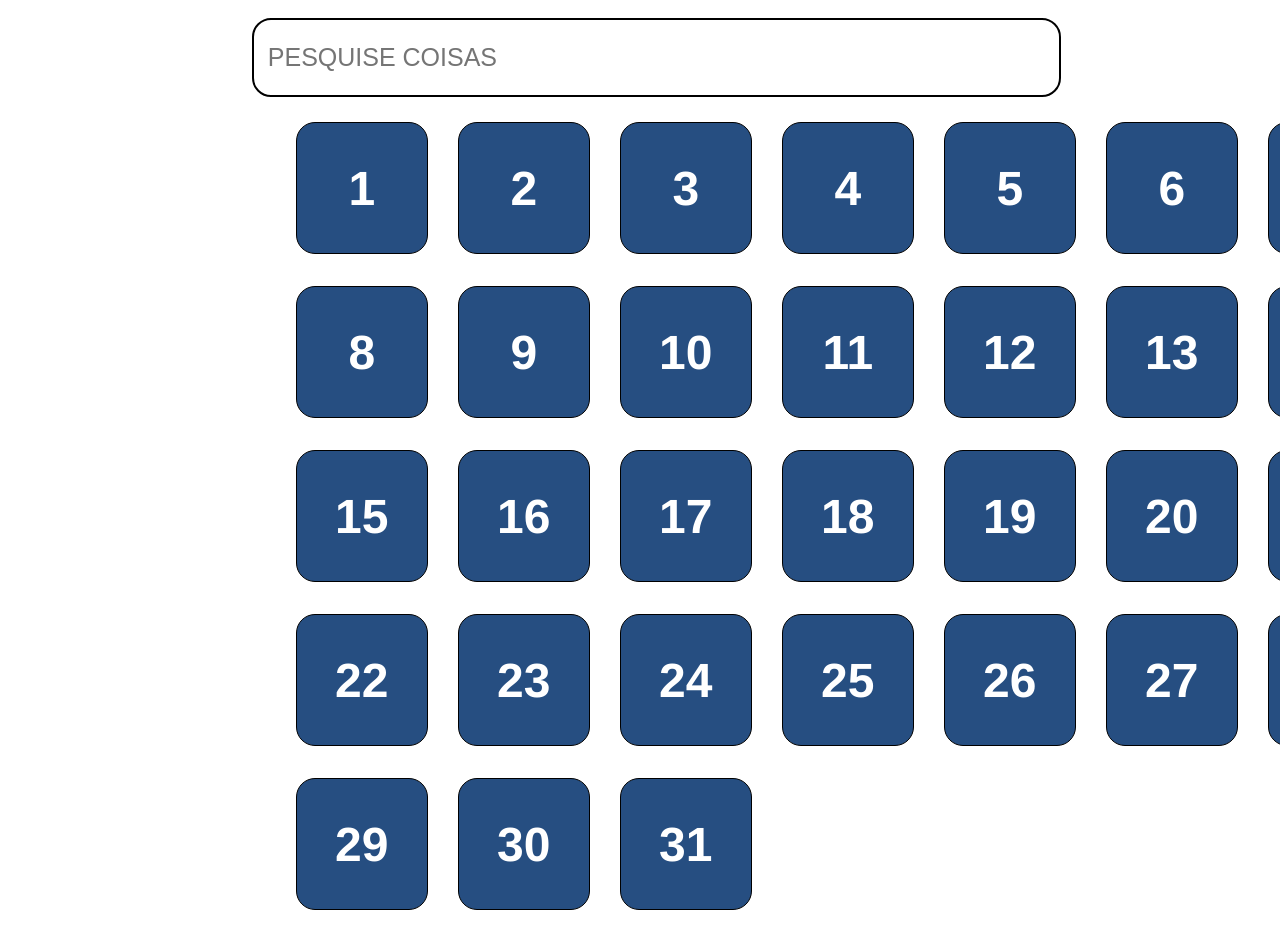
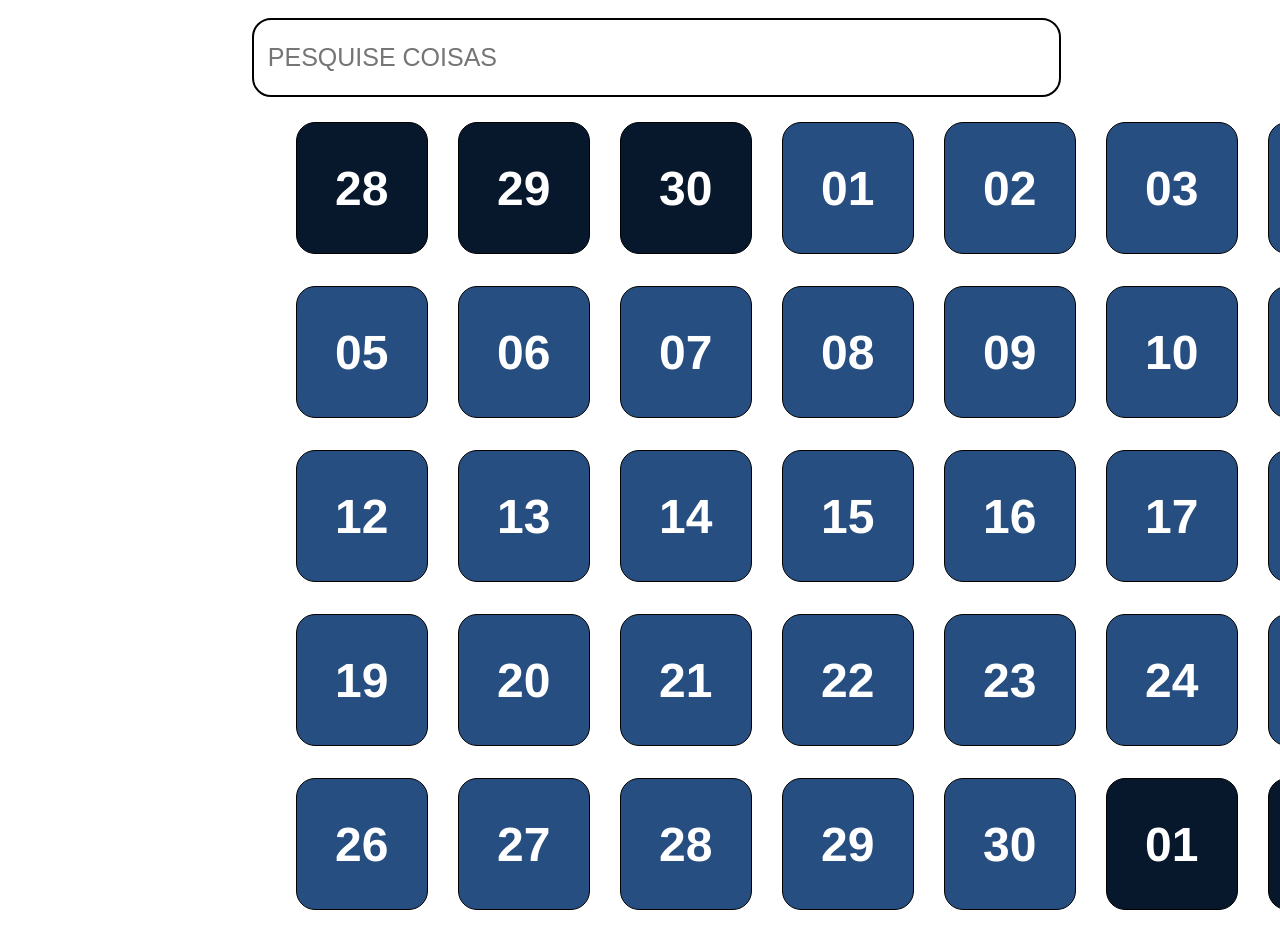
Before and after one commit to WilliamJardim/angular-agenda, an Angular app: page / in a window 1280 px wide. Shown: the top 940 px of the page. Before the commit the page ends 918 px from the top, so only its background shows below. Built offline with nearby package versions, Linux system fonts and the light colour scheme.

Commit message:
Melhorando visual

```diff
--- a/src/app/components/app-calendario/app-calendario.component.html
+++ b/src/app/components/app-calendario/app-calendario.component.html
@@ -1,8 +1,18 @@
 <div class="grid-calendario">
 
     <!-- Iteração com *ngFor -->
+    <div class="dia-calendario dia-antigo" *ngFor="let dia of diasAnterior">
+      {{ dia < 10 ? '0' + dia : dia }}
+    </div>
+
+    <!-- Iteração com *ngFor -->
     <div class="dia-calendario" *ngFor="let dia of dias">
-      {{ dia }}
+      {{ dia < 10 ? '0' + dia : dia }}
+    </div>
+
+     <!-- Iteração com *ngFor -->
+    <div class="dia-calendario dia-futuro" *ngFor="let dia of diasFuturos">
+      {{ dia < 10 ? '0' + dia : dia }}
     </div>
 
 </div>
--- a/src/app/components/app-calendario/app-calendario.component.scss
+++ b/src/app/components/app-calendario/app-calendario.component.scss
@@ -3,6 +3,14 @@
     grid-template-columns: repeat(7, 130px);
     gap: 32px;
     margin-left: 35px;
+
+    .dia-antigo{
+        background-color: rgb(7, 23, 44) !important;
+    }
+
+    .dia-futuro{
+        background-color: rgb(7, 23, 44) !important;
+    }
 
     .dia-calendario{
         display: flex;
@@ -19,6 +27,7 @@
         text-align: center;
         font-weight: bold;
         cursor: pointer;
+        text-decoration: dashed !important;
     }
 
     .dia-calendario:hover{
--- a/src/app/components/app-calendario/app-calendario.component.ts
+++ b/src/app/components/app-calendario/app-calendario.component.ts
@@ -15,7 +15,43 @@ import { RouterOutlet } from '@angular/router';
 })
 export class AppCalendarioComponent {
 
-  // Array
-  dias = Array.from({ length: 31 }, (_, indice) => indice + 1);
+  dias: number[] = [];
+  diasAnterior: number[] = [];
+  diasFuturos: number[] = [];
 
+  ngOnInit(): void {
+    this.dias = Array.from({ length: this.ultimoDiaDoMes() }, (_, indice) => indice + 1);
+    this.diasAnterior = [];
+    this.diasFuturos = [];
+
+    const ultimoDiasMesAnterior = this.ultimoDiaDoMesAnterior();
+
+    for( let i = ultimoDiasMesAnterior-3 ; i < ultimoDiasMesAnterior ; i++ ){
+      this.diasAnterior.push( i );
+    }
+
+    for( let i = 1 ; i < 10 ; i++ ){
+      this.diasFuturos.push( i );
+    }
+  }
+
+  public ultimoDiaDoMes(): number {
+    const hoje = new Date();
+    const proximoMes = hoje.getMonth() + 1; // Próximo mês (lembrando que os meses começam em 0)
+    const ano = hoje.getFullYear();
+
+    // Criar uma data para o primeiro dia do próximo mês
+    const ultimoDia = new Date(ano, proximoMes, 0);
+    return ultimoDia.getDate();
+  }
+
+  public ultimoDiaDoMesAnterior(): number {
+    const hoje = new Date();
+    const mesAnterior = hoje.getMonth(); // Mês anterior (lembre-se de que os meses começam em 0)
+    const ano = hoje.getFullYear();
+
+    // Criar uma data para o primeiro dia do mês atual e subtrair 1 dia
+    const ultimoDiaAnterior = new Date(ano, mesAnterior, 0);
+    return ultimoDiaAnterior.getDate();
+  }
 }
```
